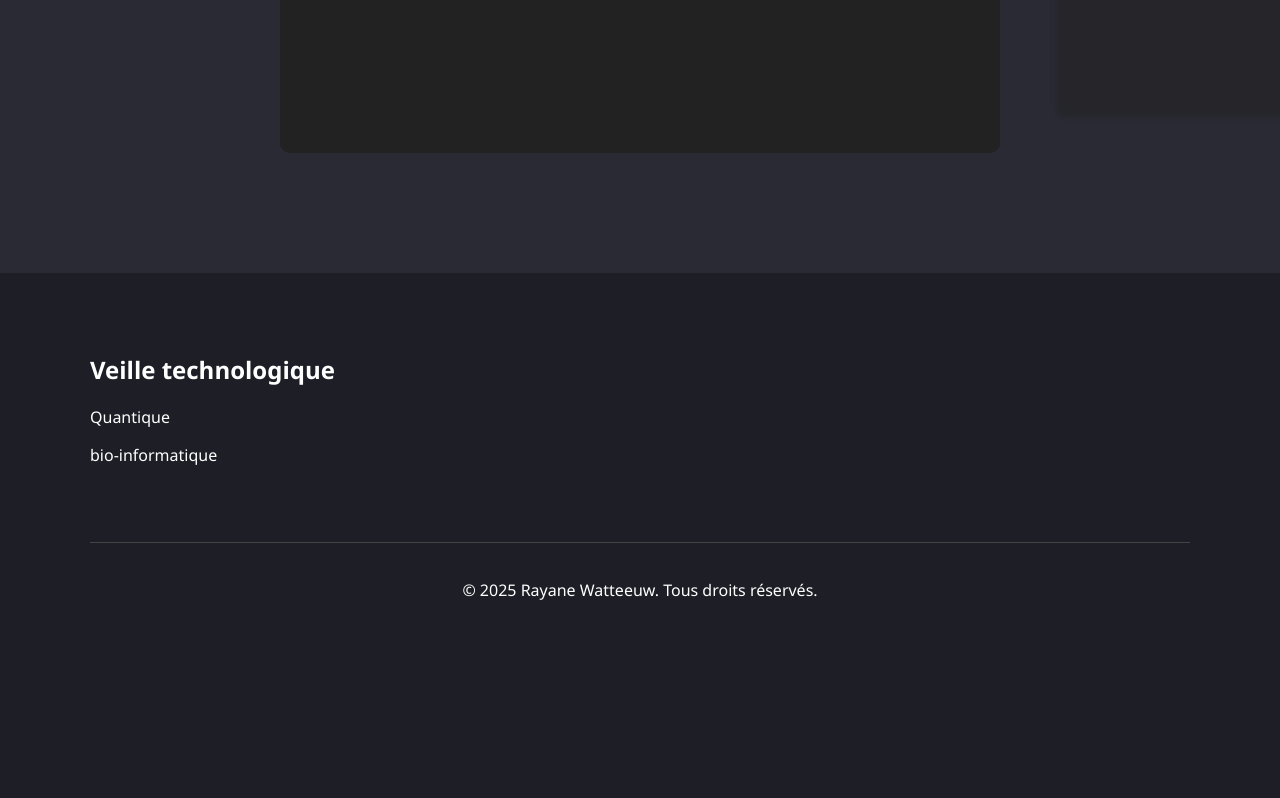
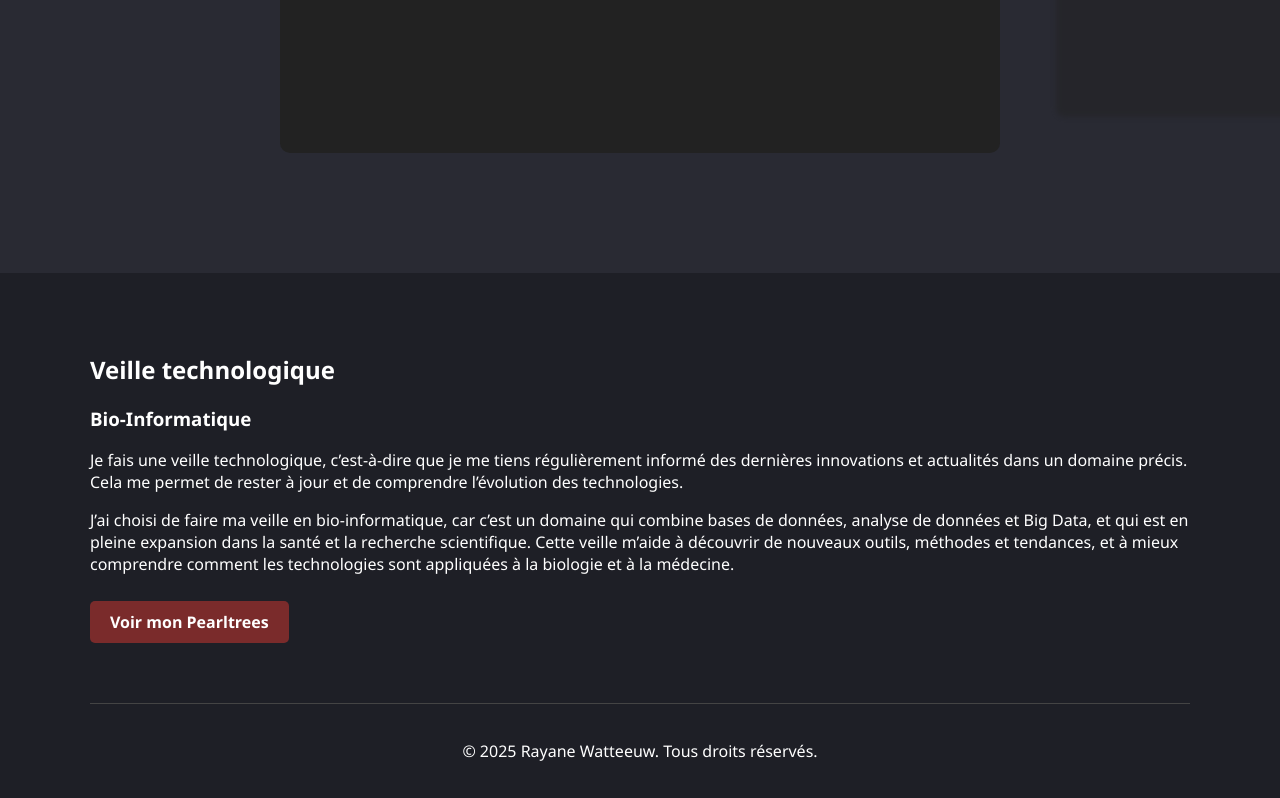
Before and after one commit to Rayaneww/E-Portfolio, a plain HTML site: page index.html in a window 1280 px wide. Shown: the part 3400-4198 px from the top of the page. Before the commit the page ends 4037 px from the top, so only its background shows below. Drawn offline with Linux system fonts and the light colour scheme.

Commit message:
Add files via upload

```diff
--- a/index.html
+++ b/index.html
@@ -32,7 +32,7 @@
       <div class="text">
         <h1 class="typing">Je suis <span>Rayane Watteeuw</span></h1>
         <p>Étudiant en BTS SIO (Services Informatiques aux Organisations)</p>
-        <a href="images/cv.pdf" class="btn" download="">Télécharger mon CV</a>
+        <a href="images/Rayane Watteeuw (1).pdf" class="btn" download="">Télécharger mon CV</a>
       </div>
       <div class="image">
         <img src="images/photo.jpg" alt="Rayane Watteeuw" />
@@ -275,8 +275,11 @@
 <section id="veille" class="alt fade-in-section">
   <div class="container">
       <h2>Veille technologique</h2>
-        <p>Quantique</p>
-        <p>bio-informatique</p>
+        <h3>Bio-Informatique</h3>
+        <p>Je fais une veille technologique, c’est-à-dire que je me tiens régulièrement informé des dernières innovations et actualités dans un domaine précis. Cela me permet de rester à jour et de comprendre l’évolution des technologies. </p>
+        <p>J’ai choisi de faire ma veille en bio-informatique, car c’est un domaine qui combine bases de données, analyse de données et Big Data, et qui est en pleine expansion dans la santé et la recherche scientifique. Cette veille m’aide à découvrir de nouveaux outils, méthodes et tendances, et à mieux comprendre comment les technologies sont appliquées à la biologie et à la médecine.</p>
+        <a href="https://www.pearltrees.com/rayaneww/veille-technologique/id93045913" target="_blank" rel="noopener noreferrer" class="btn-link">Voir mon Pearltrees</a>
+        <br>
       </div>
 
 </section>
```
Also changed, not shown: 1 other file.
